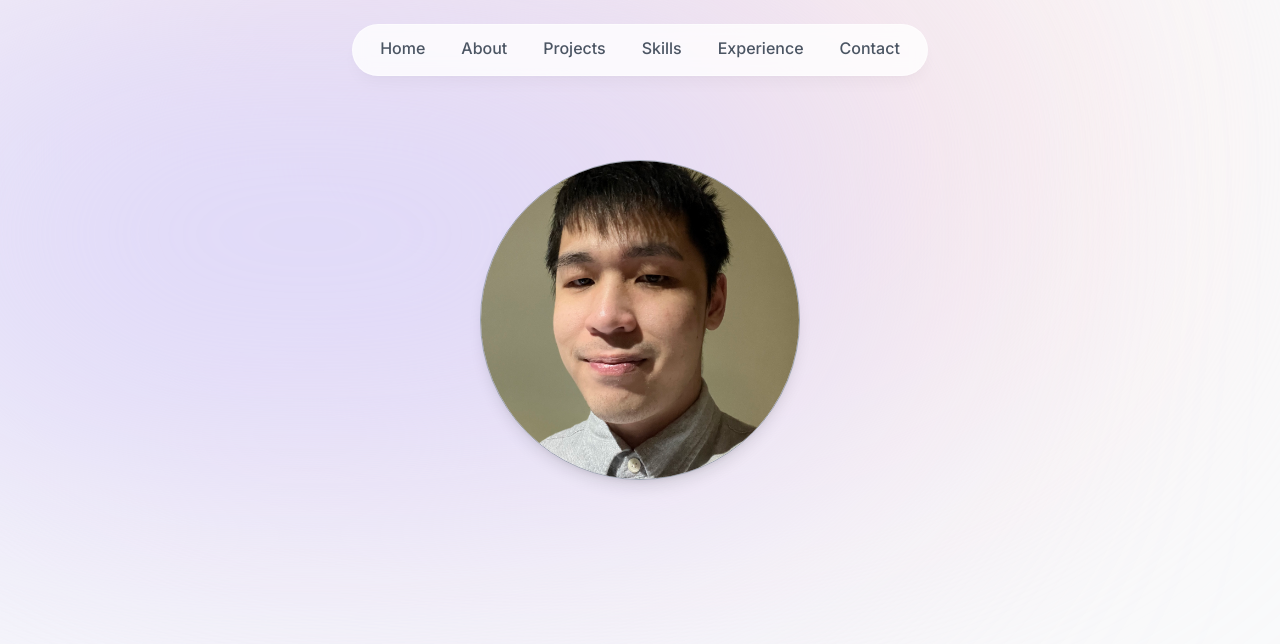
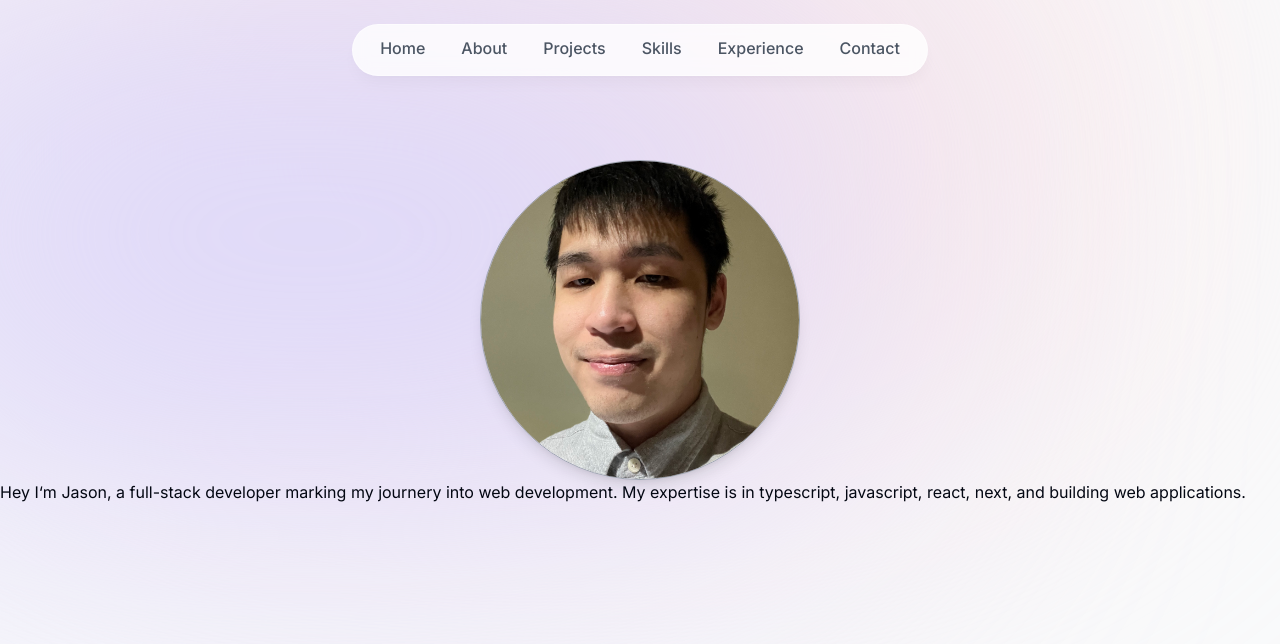
Before and after one commit to JasonMac123/NewPortfolio, a Next.js app: page / in a window 1280 px wide. Shown: the top 644 px of the page. Built offline with nearby package versions, Linux system fonts and the light colour scheme.

Commit message:
Adds ProfileDescription

```diff
--- a/components/ProfileDescription.tsx
+++ b/components/ProfileDescription.tsx
@@ -1,7 +1,13 @@
 "use client";
 
 const ProfileDescription = () => {
-  return <p></p>;
+  return (
+    <p>
+      Hey I&lsquo;m Jason, a full-stack developer marking my journery into web
+      development. My expertise is in typescript, javascript, react, next, and
+      building web applications.
+    </p>
+  );
 };
 
 export default ProfileDescription;
```
